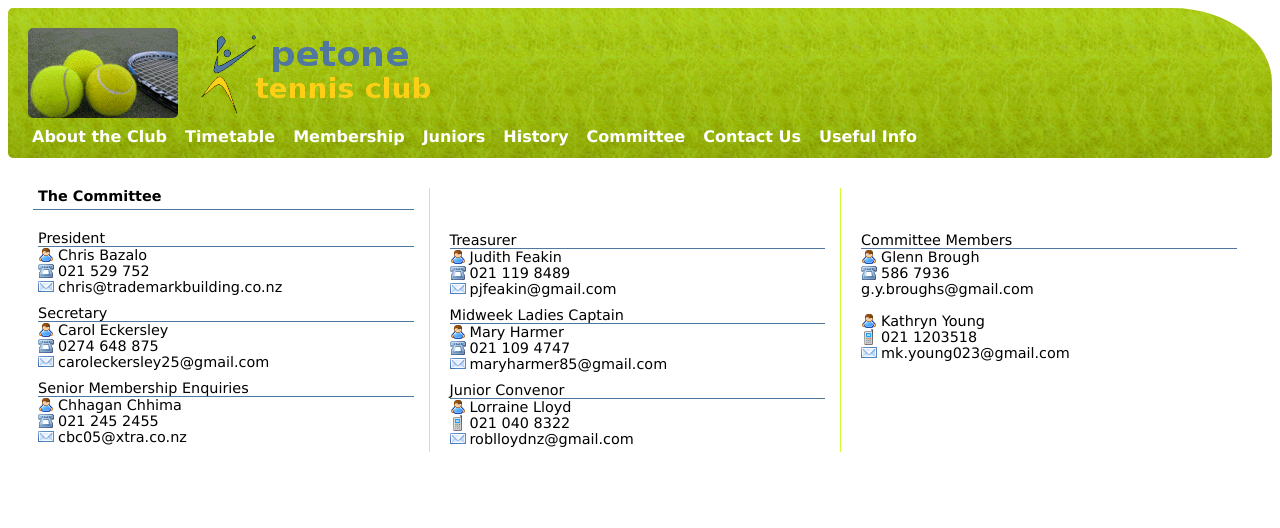
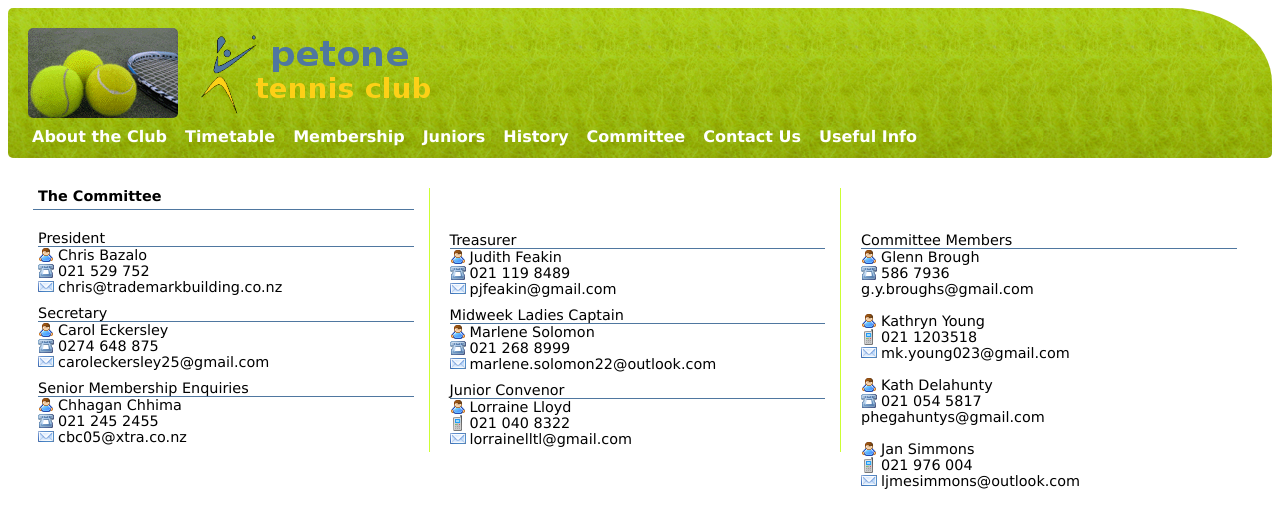
Before and after one commit to stucollins/petonetennis, a Jekyll site: the page built from src/committee.html, in a window 1280 px wide. Shown: the top 528 px of the page. Built offline with Jekyll 4.4.1, drawn with Linux system fonts in a browser that asks for light colours; Markdown is read by kramdown in place of the engine named in the settings.

Commit message:
Updated with 2019 updates - Committee and links

```diff
--- a/src/committee.html
+++ b/src/committee.html
@@ -19,8 +19,8 @@
 	<div id="column2" class="column">
 	<div class="columnText">
 		<div id="secretary" class="position">Treasurer</div><div class="name">Judith Feakin</div><div class="phone">021 119 8489</div><div class="email">pjfeakin@gmail.com</div>
-		<div class="position">Midweek Ladies Captain</div><div class="name">Mary Harmer</div><div class="phone">021 109 4747</div><div class="email">maryharmer85@gmail.com</div>
-		<div class="position">Junior Convenor</div><div class="name">Lorraine Lloyd</div><div class="mobile">021 040 8322</div><div class="email">roblloydnz@gmail.com</div>
+		<div class="position">Midweek Ladies Captain</div><div class="name">Marlene Solomon</div><div class="phone">021 268 8999</div><div class="email">marlene.solomon22@outlook.com</div>
+		<div class="position">Junior Convenor</div><div class="name">Lorraine Lloyd</div><div class="mobile">021 040 8322</div><div class="email">lorrainelltl@gmail.com</div>
 	</div>
 	</div>
 	<div id="column3" class="column">
@@ -28,5 +28,7 @@
 		<div id="committeeMembers" class="position">Committee Members</div>
 		<div class="name">Glenn Brough</div><div class="phone">586 7936</div><div class-"email">g.y.broughs@gmail.com</div><br/>
 		<div class="name">Kathryn Young</div><div class="mobile">021 1203518</div><div class="email">mk.young023@gmail.com</div><br/>
+				<div class="name">Kath Delahunty</div><div class="phone">021 054 5817</div><div class-"email">phegahuntys@gmail.com</div><br/>
+		<div class="name">Jan Simmons</div><div class="mobile">021 976 004</div><div class="email">ljmesimmons@outlook.com</div><br/>
 	</div>
 	</div>
--- a/src/links.html
+++ b/src/links.html
@@ -13,7 +13,7 @@
 <br/><br/>
 	<div class="columnHeading">Local tennis information</div><div class="columnText"><a href="http://www.huttvalleytennis.co.nz">Hutt Valley Tennis</a><br/></div>
 	</div>
-	<div id="column2" class="column"><div class="columnHeading">Tennis Tips and Advice</div><div class="columnText"><a href="tennistips.net">Tennis Tips .net</a><br/><a href="http://news.bbc.co.uk/sport2/hi/tennis/skills/default.stm">BBC Sport - Tennis Skills</a></div></div>
+	<div id="column2" class="column"><div class="columnHeading">Tennis Tips and Advice</div><div class="columnText"><br/><a href="http://news.bbc.co.uk/sport2/hi/tennis/skills/default.stm">BBC Sport - Tennis Skills</a></div></div>
 	<div id="column3" class="column"><div class="columnHeading">Our Club Sponsors and Supporters</div>
 	<div class="columnText">
 		Thank you to the following organisations who have recently provided funding to our club.<br/>
```
Also changed, not shown: other parts of src/links.html (+2 -1 lines).
